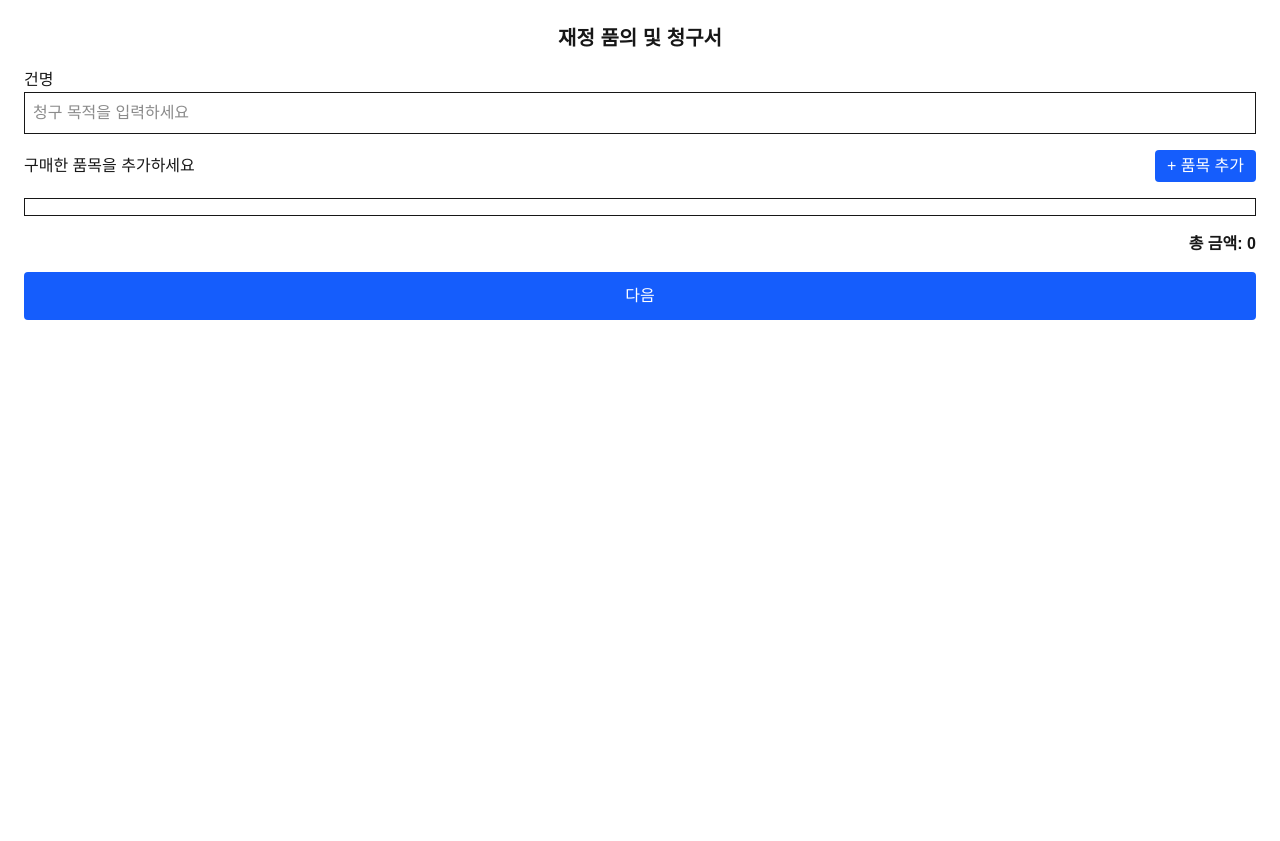
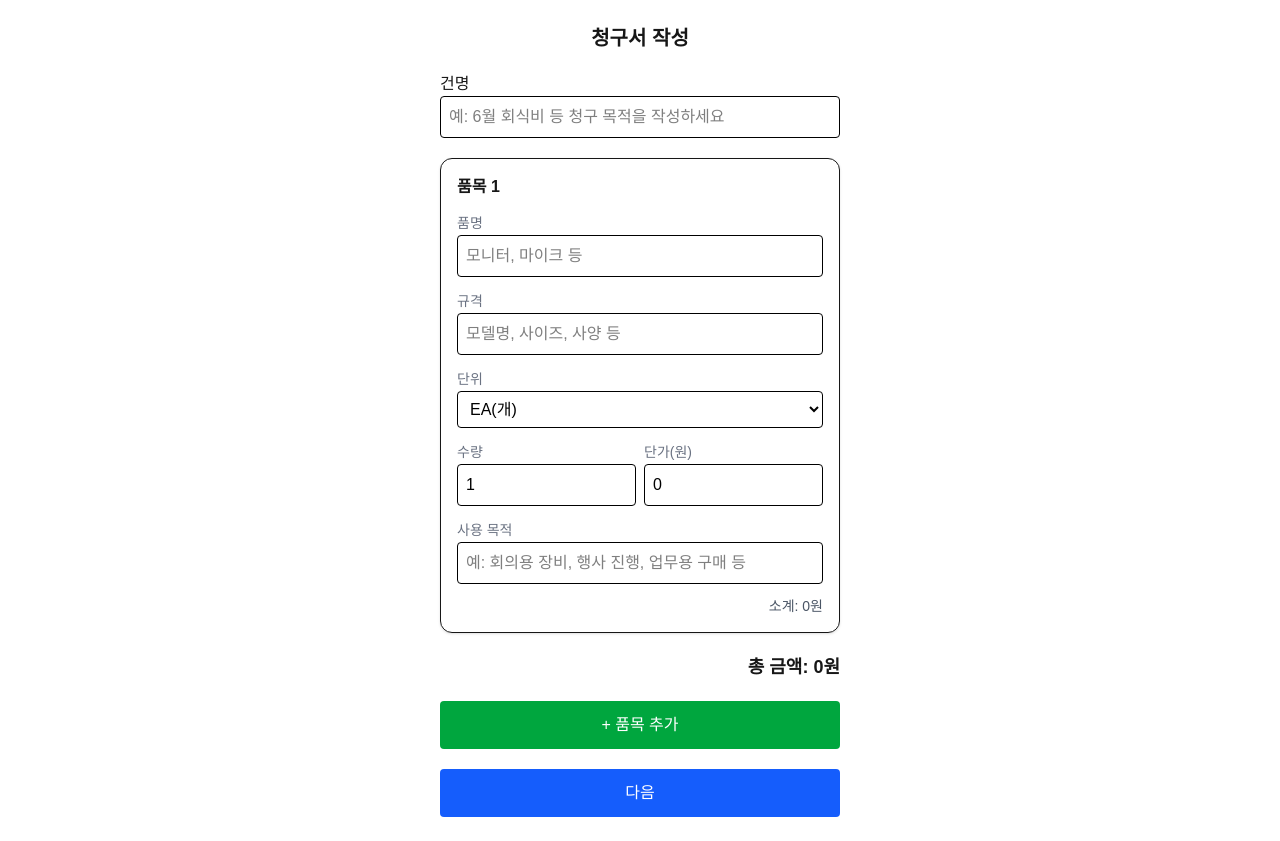
Before and after one commit to scan8843/my-app, a Next.js app: page / in a window 1280 px wide. Before the commit the page ends 800 px from the top, so only its background shows below. Built offline with nearby package versions, Linux system fonts and the light colour scheme.

Commit message:
초기 버전 저장

```diff
--- a/app/page.tsx
+++ b/app/page.tsx
@@ -1,89 +1,235 @@
 "use client";
 
+import { useRouter } from "next/navigation";
 import { useState } from "react";
-import { Item } from "@/app/types/item"
-import ItemRow from "@/app/components/itemrow"
-import { useRouter } from "next/navigation";
 
-export default function Screen1() {
+type Item = {
+  itemname: string;
+  spec: string;
+  unit: string;
+  qty: number;
+  unitPrice: number;
+  purpose: string;
+};
+
+export default function Page() {
   const router = useRouter();
 
   const [title, setTitle] = useState("");
-  const [items, setItems] = useState<Item[]>([]);
+  const [items, setItems] = useState<Item[]>([
+    {
+      itemname: "",
+      spec: "",
+      unit: "EA(개)",
+      qty: 1,
+      unitPrice: 0,
+      purpose: "",
+    },
+  ]);
 
   const addItem = () => {
-    setItems([
-      ...items,
-      { itemname: "", spec: "", unit: "", qty: 0, unitPrice: 0 }
+    setItems((prev) => [
+      ...prev,
+      {
+        itemname: "",
+        spec: "",
+        unit: "EA(개)",
+        qty: 1,
+        unitPrice: 0,
+        purpose: "",
+      },
     ]);
   };
 
-  const updateItem = (index: number, updated: Partial<Item>) => {
-    setItems(prev =>
-      prev.map((it, i) => (i === index ? { ...it, ...updated } : it))
+  const removeItem = (index: number) => {
+    setItems((prev) => prev.filter((_, i) => i !== index));
+  };
+
+  const updateItem = (
+    index: number,
+    field: keyof Item,
+    value: string | number,
+  ) => {
+    setItems((prev) =>
+      prev.map((item, i) =>
+        i === index ? { ...item, [field]: value } : item,
+      ),
     );
   };
 
-  const deleteItem = (index: number) => {
-    setItems(prev => prev.filter((_, i) => i !== index));
-  };
-
-  const total = items.reduce(
-    (sum, it) => sum + it.qty * it.unitPrice,
-    0
+  const totalAmount = items.reduce(
+    (sum, item) => sum + item.qty * item.unitPrice,
+    0,
   );
 
-  const goNext = () => {
-    if (!title) return alert("건명을 입력하세요");
-    if (items.length === 0) return alert("품목을 하나 이상 추가하세요");
-    if (items.some(it => it.qty <= 0 || it.unitPrice <= 0))
-      return alert("수량과 단가는 0보다 커야 합니다");
+  const next = () => {
 
-    const payload = { title, items };
+    if (!title.trim()) {
+      alert("건명을 입력하세요");
+      return;
+    }
 
-    router.push(`/confirm?data=${encodeURIComponent(JSON.stringify(payload))}`);
+    const valid = items.every(
+      (it) => it.itemname.trim() && it.qty > 0 && it.unitPrice > 0,
+    );
+
+    if (!valid) {
+      alert("품명, 수량, 단가를 올바르게 입력하세요");
+      return;
+    }
+
+    const data = { title, items };
+    router.push(`/confirm?data=${encodeURIComponent(JSON.stringify(data))}`);
   };
 
   return (
-    <div className="p-6 space-y-4">
-      <h1 className="text-center text-xl font-bold">재정 품의 및 청구서</h1>
+    <div className="max-w-md mx-auto p-6 space-y-5">
+      <h1 className="text-center text-xl font-bold">청구서 작성</h1>
 
-      <label>건명</label>
-      <input
-        className="border p-2 w-full"
-        placeholder="청구 목적을 입력하세요"
-        value={title}
-        onChange={e => setTitle(e.target.value)}
-      />
-
-      <div className="flex justify-between items-center">
-        <span>구매한 품목을 추가하세요</span>
-        <button
-          onClick={addItem}
-          className="bg-blue-600 text-white px-3 py-1 rounded"
-        >
-          + 품목 추가
-        </button>
+      <div className="space-y-1">
+        <label className="font-medium">건명</label>
+        <input
+          className="border rounded p-2 w-full bg-white text-black dark:bg-gray-800 dark:text-white dark:border-gray-600"
+          placeholder="예: 6월 회식비 등 청구 목적을 작성하세요"
+          value={title}
+          onChange={(e) => setTitle(e.target.value)}
+        />
       </div>
 
-      <div className="border p-2">
-        {items.map((it, idx) => (
-          <ItemRow
+      <div className="space-y-4">
+        {items.map((item, idx) => (
+          <div
             key={idx}
-            index={idx}
-            item={it}
-            onUpdate={updateItem}
-            onDelete={deleteItem}
-          />
+            className="border rounded-xl p-4 space-y-3 shadow-sm dark:border-gray-600"
+          >
+            <div className="flex justify-between items-center">
+              <span className="font-semibold">품목 {idx + 1}</span>
+
+              {items.length > 1 && (
+                <button
+                  type="button"
+                  onClick={() => removeItem(idx)}
+                  className="text-red-500 text-sm"
+                >
+                  삭제
+                </button>
+              )}
+            </div>
+
+            <div className="space-y-1">
+              <label className="text-sm text-gray-500 dark:text-gray-300">
+                품명
+              </label>
+              <input
+                className="border rounded p-2 w-full bg-white text-black dark:bg-gray-800 dark:text-white dark:border-gray-600"
+                placeholder="모니터, 마이크 등"
+                value={item.itemname}
+                onChange={(e) =>
+                  updateItem(idx, "itemname", e.target.value)
+                }
+              />
+            </div>
+
+            <div className="space-y-1">
+              <label className="text-sm text-gray-500 dark:text-gray-300">
+                규격
+              </label>
+              <input
+                className="border rounded p-2 w-full bg-white text-black dark:bg-gray-800 dark:text-white dark:border-gray-600"
+                placeholder="모델명, 사이즈, 사양 등"
+                value={item.spec}
+                onChange={(e) => updateItem(idx, "spec", e.target.value)}
+              />
+            </div>
+
+            <div className="space-y-1">
+              <label className="text-sm text-gray-500 dark:text-gray-300">
+                단위
+              </label>
+              <select
+                className="border rounded p-2 w-full bg-white text-black dark:bg-gray-800 dark:text-white dark:border-gray-600"
+                value={item.unit}
+                onChange={(e) => updateItem(idx, "unit", e.target.value)}
+              >
+                <option value="EA(개)">EA(개)</option>
+                <option value="SET(셋)">SET(셋)</option>
+                <option value="BOX(박스)">BOX(박스)</option>
+                <option value="명">명</option>
+                <option value="회">회</option>
+                <option value="식">식</option>
+                <option value="기타">기타</option>
+              </select>
+            </div>
+
+            <div className="grid grid-cols-2 gap-2">
+              <div className="space-y-1">
+                <label className="text-sm text-gray-500 dark:text-gray-300">
+                  수량
+                </label>
+                <input
+                  type="number"
+                  min={1}
+                  className="border rounded p-2 w-full bg-white text-black dark:bg-gray-800 dark:text-white dark:border-gray-600"
+                  value={item.qty}
+                  onChange={(e) =>
+                    updateItem(idx, "qty", Number(e.target.value))
+                  }
+                />
+              </div>
+
+              <div className="space-y-1">
+                <label className="text-sm text-gray-500 dark:text-gray-300">
+                  단가(원)
+                </label>
+                <input
+                  type="number"
+                  min={0}
+                  className="border rounded p-2 w-full bg-white text-black dark:bg-gray-800 dark:text-white dark:border-gray-600"
+                  placeholder="0"
+                  value={item.unitPrice}
+                  onChange={(e) =>
+                    updateItem(idx, "unitPrice", Number(e.target.value))
+                  }
+                />
+              </div>
+            </div>
+
+            <div className="space-y-1">
+              <label className="text-sm text-gray-500 dark:text-gray-300">
+                사용 목적
+              </label>
+              <input
+                className="border rounded p-2 w-full bg-white text-black dark:bg-gray-800 dark:text-white dark:border-gray-600"
+                placeholder="예: 회의용 장비, 행사 진행, 업무용 구매 등"
+                value={item.purpose}
+                onChange={(e) =>
+                  updateItem(idx, "purpose", e.target.value)
+                }
+              />
+            </div>
+
+            <div className="text-right text-sm font-medium text-gray-600 dark:text-gray-300">
+              소계: {(item.qty * item.unitPrice).toLocaleString()}원
+            </div>
+          </div>
         ))}
       </div>
 
-      <div className="text-right font-bold">
-        총 금액: {total.toLocaleString()}
+      <div className="text-right font-bold text-lg">
+        총 금액: {totalAmount.toLocaleString()}원
       </div>
 
       <button
-        onClick={goNext}
+        type="button"
+        onClick={addItem}
+        className="bg-green-600 text-white w-full py-3 rounded"
+      >
+        + 품목 추가
+      </button>
+
+      <button
+        type="button"
+        onClick={next}
         className="bg-blue-600 text-white w-full py-3 rounded"
       >
         다음
```
Also changed, not shown: app/confirm/page.tsx (+53 -28 lines), 1 other file (tests, documents, lock files or other folders).
